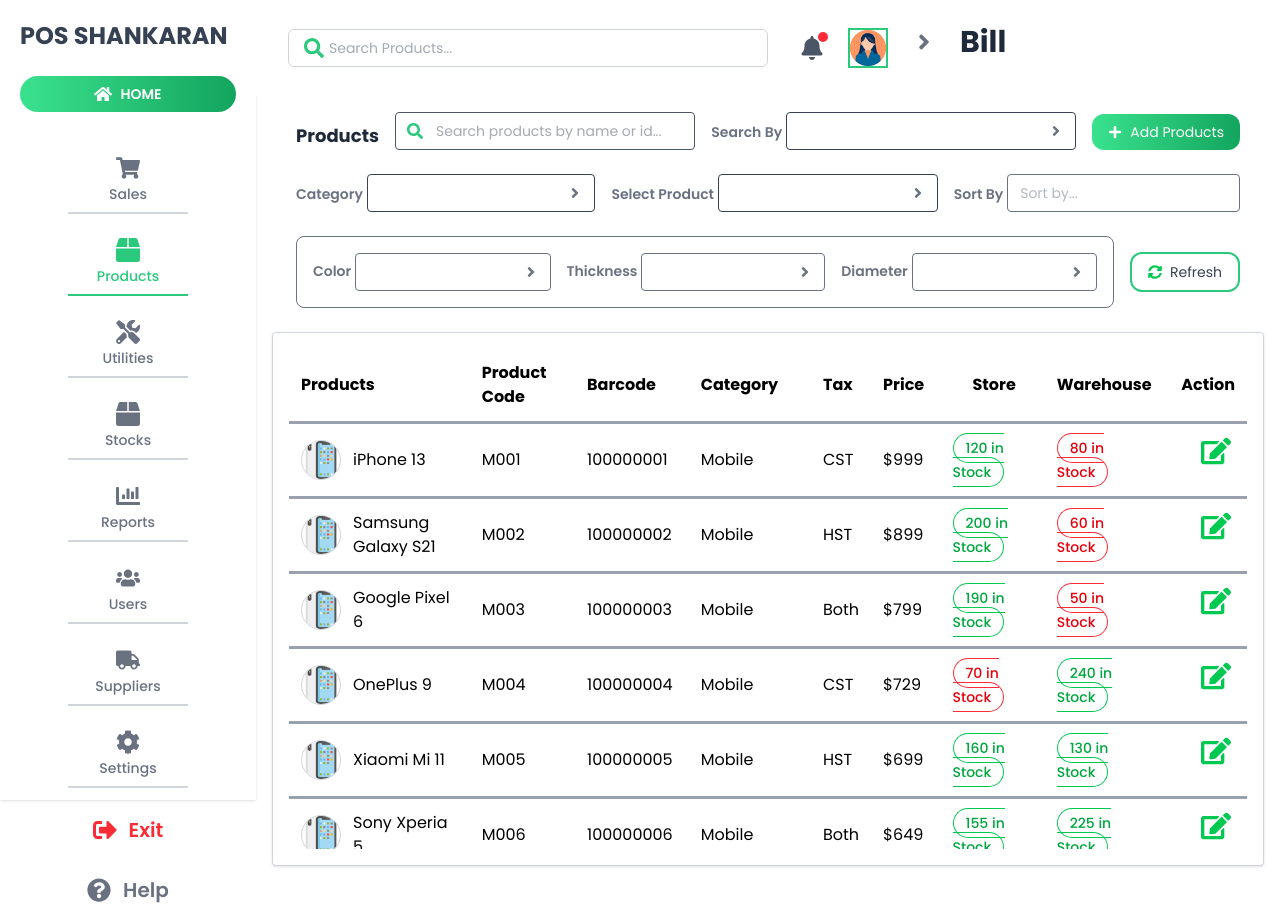
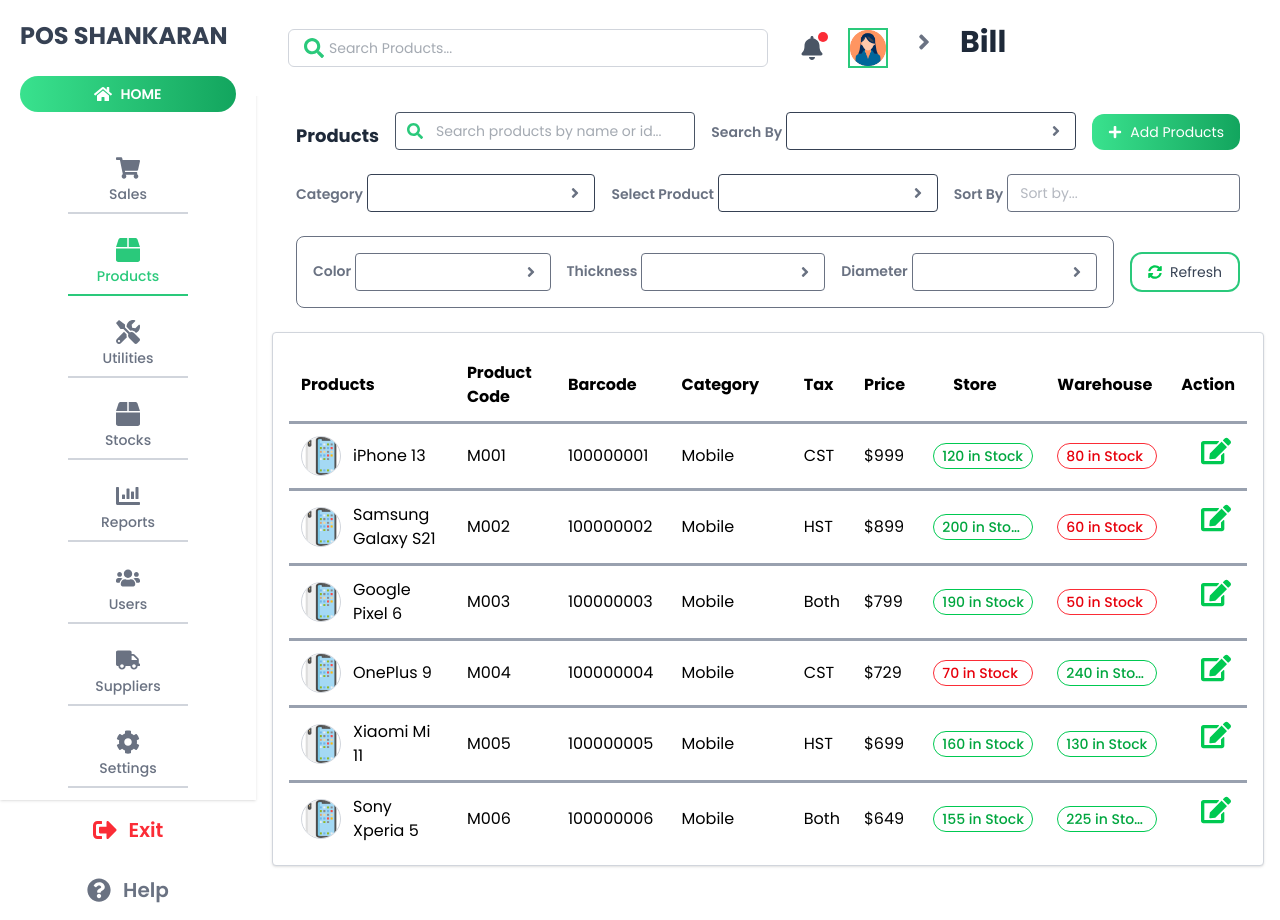
Before and after one commit to Shankaran-G/-pos-ui-react-shankaran, a React (Vite) app: page / in a window 1280 px wide. Built offline with nearby package versions, Linux system fonts and the light colour scheme.

Commit message:
Responisve Update

```diff
--- a/src/components/ProductTable.jsx
+++ b/src/components/ProductTable.jsx
@@ -65,9 +65,14 @@
                   <td className="p-3">{product.price}</td>
                   <td className="p-3">
                     <span
-                      className={`px-3 py-1 rounded-full border text-sm font-medium ${getStockBorderTextColor(
+                      className={`px-2 py-0.5 rounded-full border text-xs md:text-sm font-medium whitespace-nowrap max-w-[100px] overflow-hidden overflow-ellipsis block ${getStockBorderTextColor(
                         product.store
                       )}`}
+                      title={
+                        typeof product.store === "number"
+                          ? `${product.store} in Stock`
+                          : product.store
+                      }
                     >
                       {typeof product.store === "number"
                         ? `${product.store} in Stock`
@@ -76,7 +81,7 @@
                   </td>
                   <td className="p-3">
                     <span
-                      className={`px-3 py-1 rounded-full border text-sm font-medium ${getStockBorderTextColor(
+                      className={`px-2 py-0.5 rounded-full border text-xs md:text-sm font-medium whitespace-nowrap max-w-[100px] overflow-hidden overflow-ellipsis block ${getStockBorderTextColor(
                         product.warehouse
                       )}`}
                     >
```
